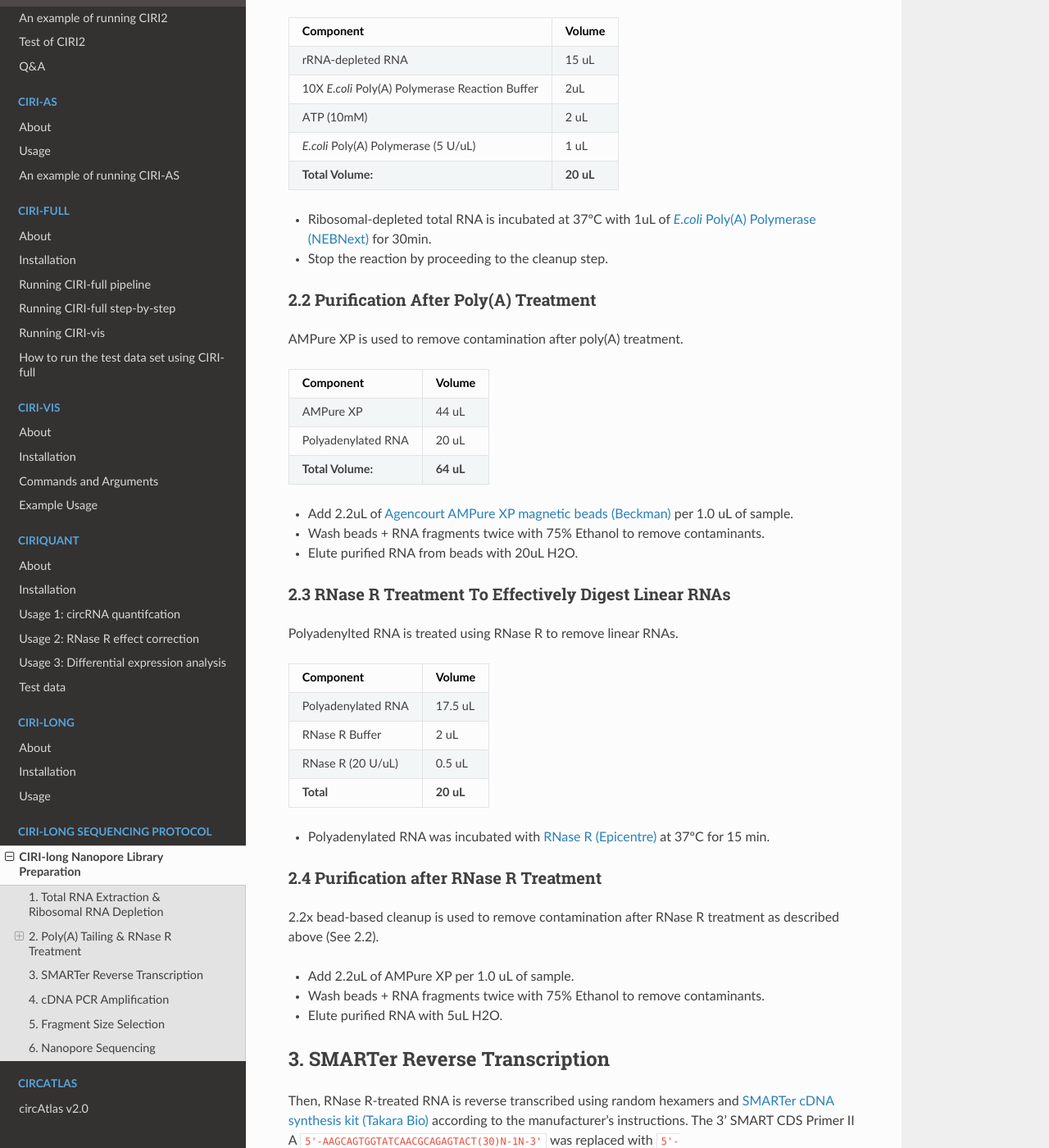
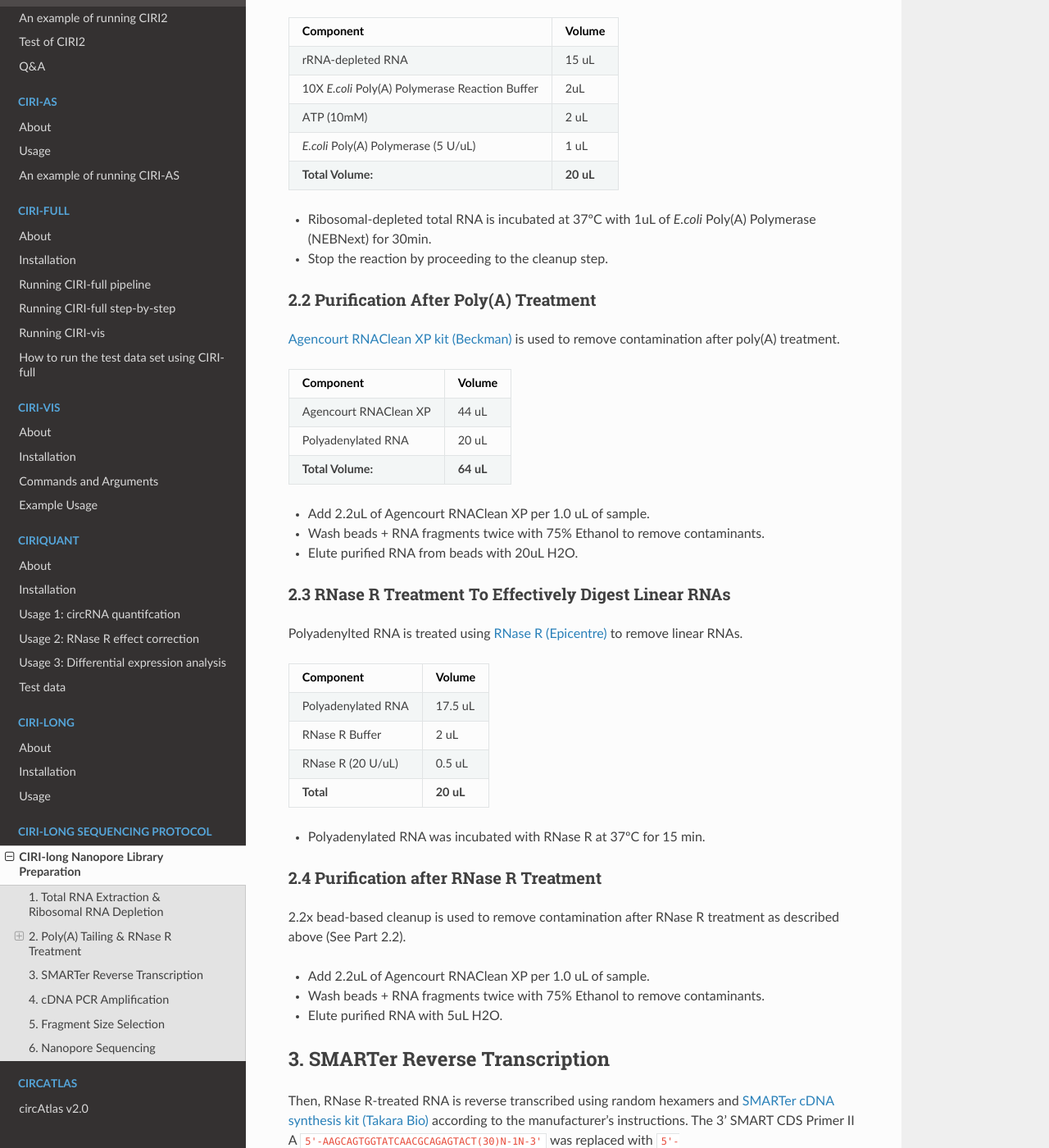
Before and after one commit to bioinfo-biols/CIRI-cookbook, a Sphinx documentation site: the page built from source/CIRI-long_sequencing.md, in a window 1280 px wide and 1400 px high, scrolled down 613 px. Shown: the whole window at 82% size. Built offline with Sphinx 7.4.7 and the Read the Docs theme 2.0.0, drawn with Linux system fonts in a browser that asks for light colours; some of the changed text lies outside the part shown.

```diff
--- a/source/CIRI-long_sequencing.md
+++ b/source/CIRI-long_sequencing.md
@@ -4,7 +4,7 @@
 
 - Total RNA is isolated using [TRIzol (Invitrogen)](https://assets.thermofisher.com/TFS-Assets/LSG/manuals/trizol_reagent.pdf)
 
-- [RiboErase kit (human/mouse/rat, KAPA Biosystems)](https://rochesequencingstore.com/wp-content/uploads/2017/10/KAPA-RiboErase-KitHMR_KR1142-%E2%80%93-v4.19.pdf) is used to remove rRNA from **1ug of total RNA**.
+- [RiboErase kit (human/mouse/rat, KAPA Biosystems)](https://rochesequencingstore.com/wp-content/uploads/2017/10/KAPA-RiboErase-KitHMR_KR1142-%E2%80%93-v4.19.pdf) is used to remove rRNA from **1ug** of total RNA.
 
 - Elute rRNA-depleted RNA from beads with 17uL nuclease free water.
 
@@ -26,26 +26,26 @@
 *E.coli* Poly(A) Polymerase (5 U/uL) | 1 uL
 **Total Volume:** | **20 uL**
 
-- Ribosomal-depleted total RNA is incubated at 37ºC with 1uL of [*E.coli* Poly(A) Polymerase (NEBNext)](https://international.neb.com/protocols/2014/08/13/poly-a-tailing-of-rna-using-e-coli-poly-a-polymerase-neb-m0276) for 30min.
+- Ribosomal-depleted total RNA is incubated at 37ºC with 1uL of *E.coli* Poly(A) Polymerase (NEBNext) for 30min.
 - Stop the reaction by proceeding to the cleanup step.
 
 ### 2.2 Purification After Poly(A) Treatment
 
-AMPure XP is used to remove contamination after poly(A) treatment.
+[Agencourt RNAClean XP kit (Beckman)](https://ls.beckmancoulter.co.jp/files/products/genomics/RNACleanXP/IFU_RNACleanXP.pdf) is used to remove contamination after poly(A) treatment.
 
 Component | Volume
 -|-
-AMPure XP | 44 uL
+Agencourt RNAClean XP | 44 uL
 Polyadenylated RNA | 20 uL
 **Total Volume:** | **64 uL**
 
-- Add 2.2uL of [Agencourt AMPure XP magnetic beads (Beckman)](https://www.beckmancoulter.com/wsrportal/techdocs?docname=B37419) per 1.0 uL of sample.
+- Add 2.2uL of Agencourt RNAClean XP per 1.0 uL of sample.
 - Wash beads + RNA fragments twice with 75% Ethanol to remove contaminants.
 - Elute purified RNA from beads with 20uL H2O.
 
 ### 2.3 RNase R Treatment To Effectively Digest Linear RNAs
 
-Polyadenylted RNA is treated using RNase R to remove linear RNAs.
+Polyadenylted RNA is treated using [RNase R (Epicentre)](https://www.lucigen.com/docs/manuals/MA266E-RNase-R.pdf) to remove linear RNAs.
 
 Component | Volume
 -|-
@@ -54,13 +54,13 @@
 RNase R (20 U/uL) | 0.5 uL
 **Total** | **20 uL**
 
-- Polyadenylated RNA was incubated with [RNase R (Epicentre)](https://www.lucigen.com/docs/manuals/MA266E-RNase-R.pdf) at 37ºC for 15 min.
+- Polyadenylated RNA was incubated with RNase R at 37ºC for 15 min.
 
 ### 2.4 Purification after RNase R Treatment
 
-2.2x bead-based cleanup is used to remove contamination after RNase R treatment as described above (See 2.2).
+2.2x bead-based cleanup is used to remove contamination after RNase R treatment as described above (See Part 2.2).
 
-- Add 2.2uL of AMPure XP per 1.0 uL of sample.
+- Add 2.2uL of Agencourt RNAClean XP per 1.0 uL of sample.
 - Wash beads + RNA fragments twice with 75% Ethanol to remove contaminants.
 - Elute purified RNA with 5uL H2O.
 
@@ -106,7 +106,7 @@
 
 ## 5. Fragment Size Selection
 
-Afterward, 0.5x AMPure XP is used for size selection of the cDNA fragments:
+Afterward, 0.5x [Agencourt AMPure XP magnetic beads (Beckman)](https://www.beckmancoulter.com/wsrportal/techdocs?docname=B37419) is used for size selection of the cDNA fragments:
 
 - Add 0.5uL of AMPure XP per 1.0 uL of sample.
 - Wash beads + cDNA fragments twice with 75% Ethanol to remove contaminants.
```
Also changed, not shown: other parts of source/CIRI-long_sequencing.md (+2 -2 lines).
